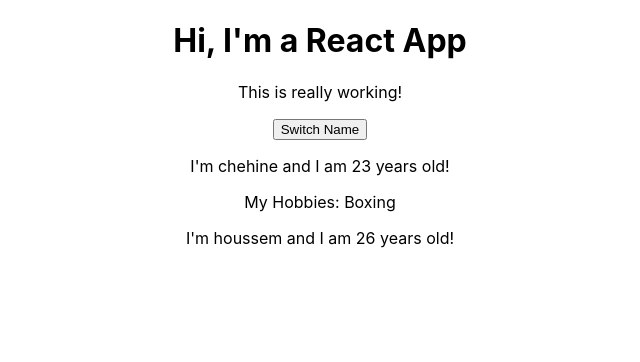
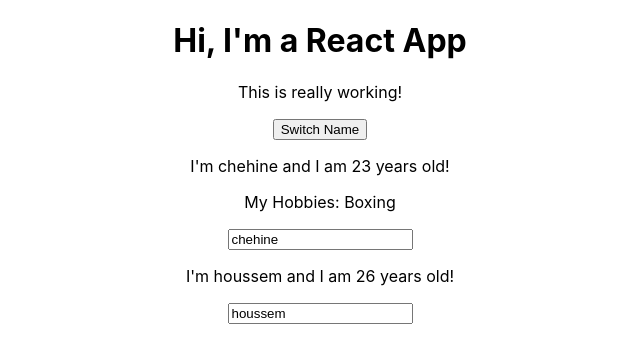
Before and after one commit to chehinedh/application, a React (Create React App) app: page / in a window 1280 px wide. Shown: the top 362 px of the page, without its empty margins (320-960 px from the left). Built offline with nearby package versions, Linux system fonts and the light colour scheme.

Commit message:
🔥 adding two-way binding

```diff
--- a/src/App.js
+++ b/src/App.js
@@ -1,4 +1,4 @@
-import React, { Component, useState } from "react";
+import React, { useState } from "react";
 import "./App.css";
 import Person from "./Person/Person";
 
@@ -14,6 +14,11 @@
     }
   };
 
+  const nameHandler = (event, i) => {
+    setPerson1({ ...person1, nom: event.target.value });
+    //setPerson2({ ...person2, nom: "Houssem" });
+  };
+
   return (
     <div className="App">
       <h1>Hi, I'm a React App </h1>
@@ -23,6 +28,7 @@
         name={person1.nom}
         age={person1.age}
         click={() => switchHandler("Chehine", 1)}
+        changed={nameHandler}
       >
         My Hobbies: Boxing
       </Person>
--- a/src/Person/Person.js
+++ b/src/Person/Person.js
@@ -7,6 +7,7 @@
         I'm {props.name} and I am {props.age} years old!
       </p>
       <p>{props.children}</p>
+      <input type="text" onChange={props.changed} value={props.name}/>
     </div>
   );
 };
```
